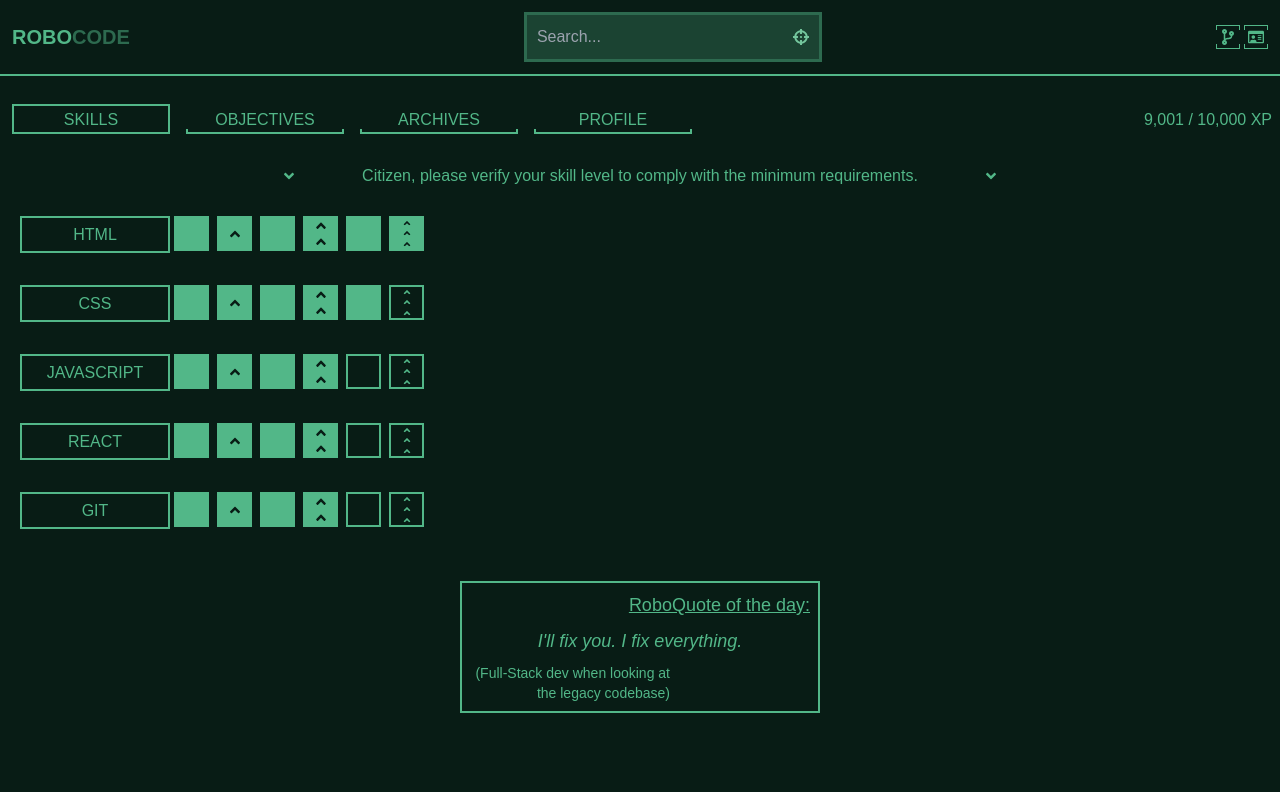
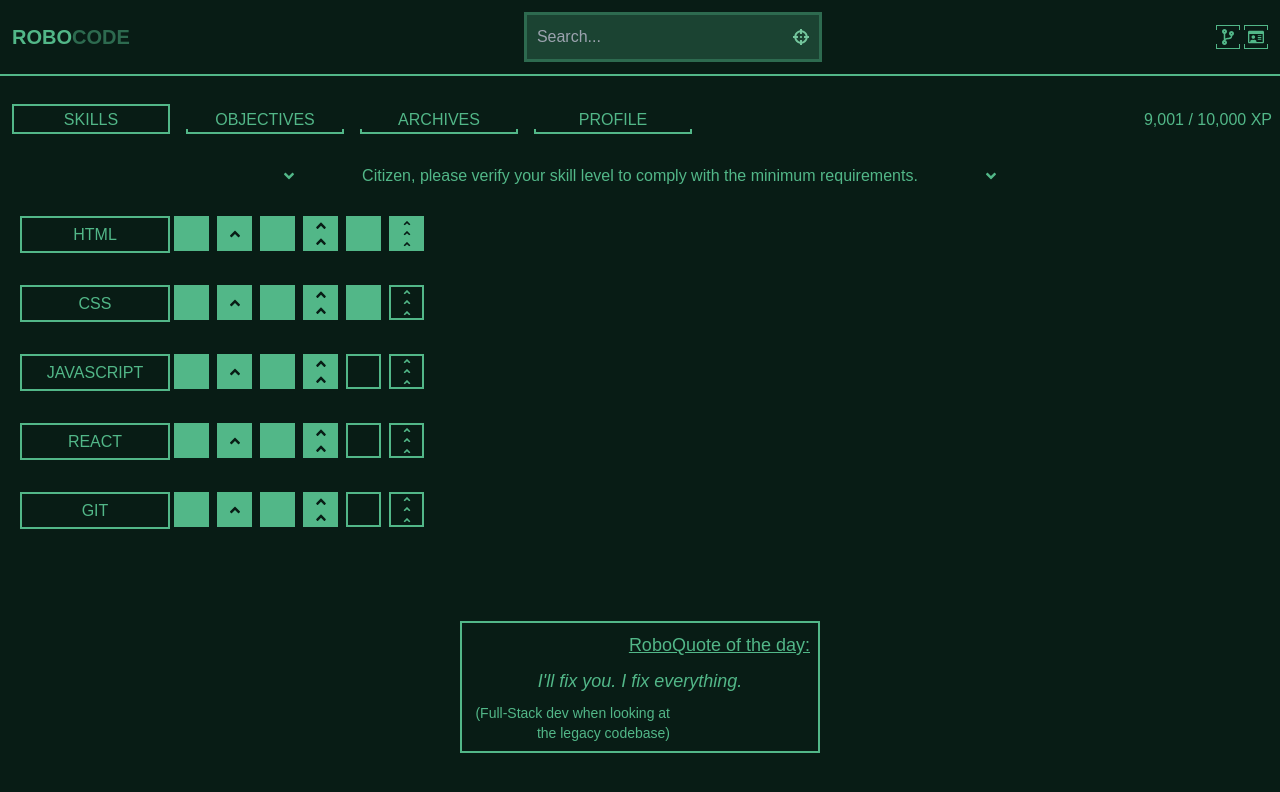
Before and after one commit to Dimterion/MERN-stack, a React (Vite) app in the folder client/: page /about in a window 1280 px wide. Shown: the top 792 px of the page. Built offline with nearby package versions, Linux system fonts and the light colour scheme; no server answers; a web font is replaced by a local one.

Commit message:
adjust about page classes & style

```diff
--- a/client/src/components/Archives.jsx
+++ b/client/src/components/Archives.jsx
@@ -3,10 +3,7 @@ import { archives } from "../assets/aboutPageContent";
 export default function Archives() {
   const displayedArchives = archives.map((archive) => {
     return (
-      <article
-        key={archive.id}
-        className="archives-article text-center border-2 pb-4 my-4 overflow-hidden"
-      >
+      <article key={archive.id} className="archives-article">
         <a target="_blank" rel="noreferrer" href={archive.link}>
           <img
             className="pb-4 hover:scale-105 transition-scale duration-300"
@@ -24,7 +21,7 @@ export default function Archives() {
       <article className="flex flex-row flex-wrap justify-around">
         {displayedArchives}
       </article>
-      <div className="skills-QuoteContainer border-2 w-[360px] max-w-[90vw] p-2 mx-auto my-10 text-right">
+      <div className="quote-container">
         <p className="text-lg underline">RoboQuote of the day:</p>
         <p className="text-lg text-center my-2 italic">Your move, creep.</p>
         <p className="text-sm w-[270px] max-w-[80vw]">
--- a/client/src/components/Objectives.jsx
+++ b/client/src/components/Objectives.jsx
@@ -62,7 +62,7 @@ export default function Objectives() {
           </fieldset>
         </div>
       </article>
-      <div className="skills-QuoteContainer border-2 w-[360px] max-w-[90vw] p-2 mx-auto my-10 text-right">
+      <div className="quote-container">
         <p className="text-lg underline">
           A special message for all the devs working from home:
         </p>
--- a/client/src/components/Skills.jsx
+++ b/client/src/components/Skills.jsx
@@ -121,7 +121,7 @@ export default function Skills({ skillName, setSkillName }) {
         <FaAngleDown />
       </h2>
       {displayedSkills}
-      <div className="skills-QuoteContainer border-2 w-[360px] max-w-[90vw] p-2 mx-auto my-10 text-right">
+      <div className="quote-container">
         <p className="text-lg underline">RoboQuote of the day:</p>
         <p className="text-lg text-center my-2 italic">
           I{"'"}ll fix you. I fix everything.
--- a/client/src/index.css
+++ b/client/src/index.css
@@ -781,8 +781,13 @@ input[type="file"]::file-selector-button {
   border-color: var(--secondary);
 }
 
-.skills-QuoteContainer {
-  border-color: var(--secondary);
+.quote-container {
+  border: 2px solid var(--secondary);
+  width: 360px;
+  max-width: 90vw;
+  padding: 0.5rem;
+  margin: 5rem auto;
+  text-align: end;
 }
 
 /* Objectives Component */
@@ -944,5 +949,9 @@ li {
 
 /* Archives Component */
 .archives-article {
-  border-color: var(--secondary);
+  border: 2px solid var(--secondary);
+  text-align: center;
+  padding-bottom: 0.75rem;
+  margin: 0.75rem 0;
+  overflow: hidden;
 }
```
